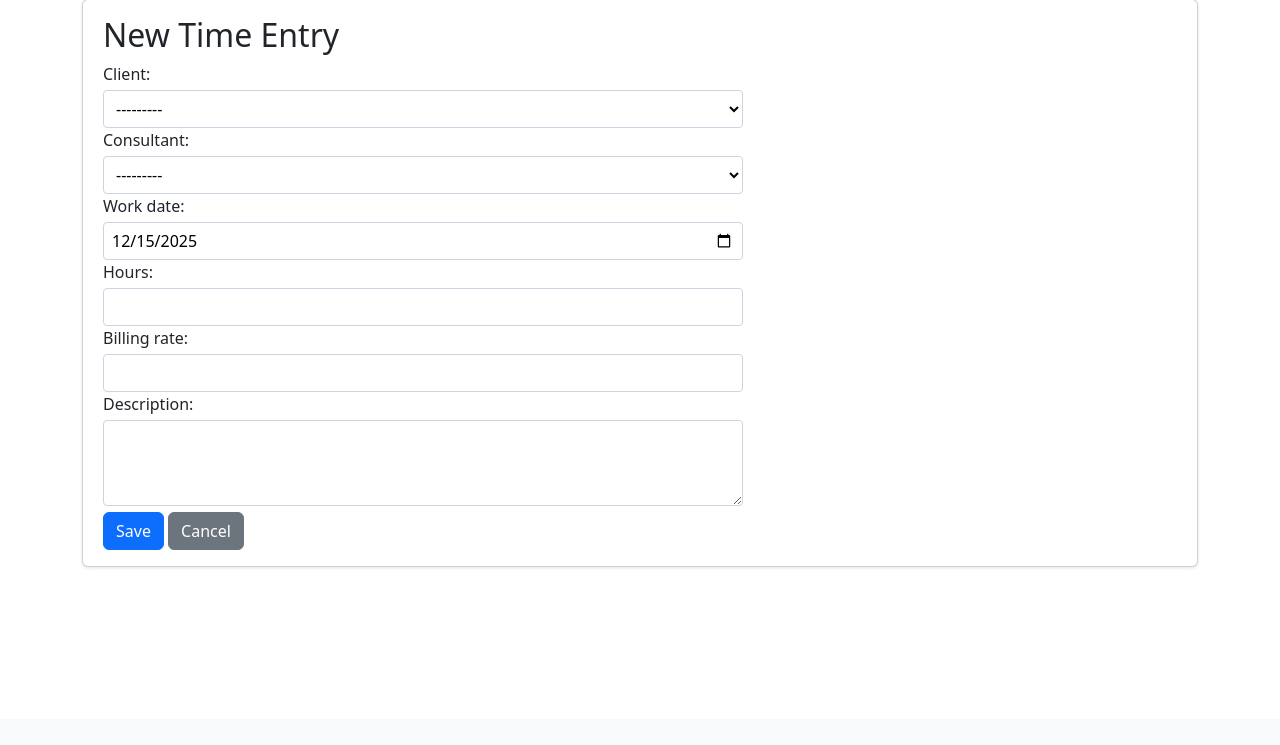
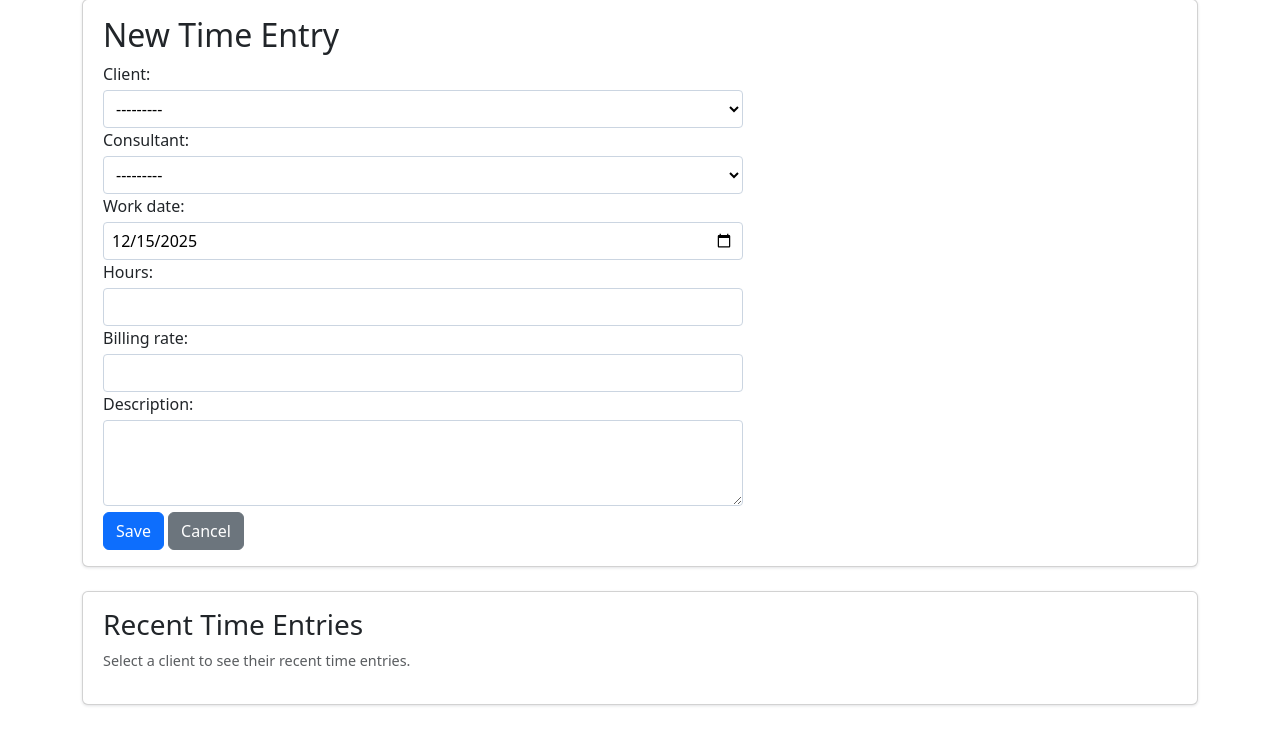
Before and after one commit to ardua-inc/ardua-books, a Django app: page /time-entries/new/ in a window 1280 px wide. Shown: the part 81-826 px from the top of the page. Before the commit the page ends 649 px from the top, so only its background shows below. Run offline with Django 5.2, Linux system fonts and the light colour scheme; the visitor is signed in with stand-in values (Sample User, id 1); data that the repository does not hold is empty; some libraries are stand-ins or nearby versions.

Commit message:
Improve time entry and expense forms with stay-on-page behavior
- Time entry and expense forms now stay on create page after submit
- Pre-fill client (and consultant for time entries) from previous entry
- Show recent entries for selected client below form via HTMX
- Add HTMX endpoints for dynamic client entry loading
- Fix expense list date field bug (wrong variable name)
- Add links to expense detail page from list views

🤖 Generated with [Claude Code](https://claude.com/claude-code)

Co-Authored-By: Claude Opus 4.5 <noreply@anthropic.com>

```diff
--- a/ardua_books/billing/urls.py
+++ b/ardua_books/billing/urls.py
@@ -12,6 +12,7 @@ from .views import (
     TimeEntryListView,
     TimeEntryCreateView,
     TimeEntryUpdateView,
+    timeentry_client_entries,
 
     # expenses
     ExpenseListView,
@@ -19,6 +20,7 @@ from .views import (
     ExpenseDetailView,
     ExpenseUpdateView,
     ExpenseDeleteView,
+    expense_client_entries,
 
     # invoices
     InvoiceListView,
@@ -54,6 +56,7 @@ urlpatterns = [
     path("time-entries/", TimeEntryListView.as_view(), name="timeentry_list"),
     path("time-entries/new/", TimeEntryCreateView.as_view(), name="timeentry_create"),
     path("time-entries/<int:pk>/edit/", TimeEntryUpdateView.as_view(), name="timeentry_edit"),
+    path("time-entries/by-client/<int:client_id>/", timeentry_client_entries, name="timeentry_client_entries"),
 
     # expenses
     path("expenses/", ExpenseListView.as_view(), name="expense_list"),
@@ -61,6 +64,7 @@ urlpatterns = [
     path("expenses/<int:pk>/", ExpenseDetailView.as_view(), name="expense_detail"),
     path("expenses/<int:pk>/edit/", ExpenseUpdateView.as_view(), name="expense_edit"),
     path("expenses/<int:pk>/delete/", ExpenseDeleteView.as_view(), name="expense_delete"),
+    path("expenses/by-client/<int:client_id>/", expense_client_entries, name="expense_client_entries"),
 
     # invoices
     path("invoices/", views.InvoiceListView.as_view(), name="invoice_list"),
--- a/ardua_books/billing/views/__init__.py
+++ b/ardua_books/billing/views/__init__.py
@@ -15,6 +15,7 @@ from billing.views.time_entry_views import (
     TimeEntryListView,
     TimeEntryCreateView,
     TimeEntryUpdateView,
+    timeentry_client_entries,
 )
 
 from billing.views.expense_views import (
@@ -23,6 +24,7 @@ from billing.views.expense_views import (
     ExpenseDetailView,
     ExpenseUpdateView,
     ExpenseDeleteView,
+    expense_client_entries,
 )
 
 from billing.views.invoice_views import (
@@ -63,12 +65,14 @@ __all__ = [
     "TimeEntryListView",
     "TimeEntryCreateView",
     "TimeEntryUpdateView",
+    "timeentry_client_entries",
     # Expense views
     "ExpenseListView",
     "ExpenseCreateView",
     "ExpenseDetailView",
     "ExpenseUpdateView",
     "ExpenseDeleteView",
+    "expense_client_entries",
     # Invoice views
     "InvoiceListView",
     "InvoiceDetailView",
--- a/ardua_books/billing/views/time_entry_views.py
+++ b/ardua_books/billing/views/time_entry_views.py
@@ -1,11 +1,14 @@
 """
 Time entry management views.
 """
+from django.contrib import messages
+from django.contrib.auth.decorators import login_required
 from django.contrib.auth.mixins import LoginRequiredMixin
-from django.urls import reverse_lazy
+from django.shortcuts import get_object_or_404, render
+from django.urls import reverse, reverse_lazy
 from django.views.generic import ListView, CreateView, UpdateView
 
-from billing.models import TimeEntry
+from billing.models import Client, TimeEntry
 from billing.forms import TimeEntryForm
 
 
@@ -23,7 +26,42 @@ class TimeEntryCreateView(LoginRequiredMixin, CreateView):
     model = TimeEntry
     form_class = TimeEntryForm
     template_name = "billing/timeentry_form.html"
-    success_url = reverse_lazy("billing:timeentry_list")
+
+    def get_success_url(self):
+        # Stay on the create page with client/consultant pre-filled
+        url = reverse("billing:timeentry_create")
+        params = []
+        if self.object.client_id:
+            params.append(f"client={self.object.client_id}")
+        if self.object.consultant_id:
+            params.append(f"consultant={self.object.consultant_id}")
+        if params:
+            url += "?" + "&".join(params)
+        return url
+
+    def get_initial(self):
+        initial = super().get_initial()
+        # Pre-fill from query params (after successful submit)
+        client_id = self.request.GET.get("client")
+        consultant_id = self.request.GET.get("consultant")
+        if client_id:
+            initial["client"] = client_id
+        if consultant_id:
+            initial["consultant"] = consultant_id
+        return initial
+
+    def get_context_data(self, **kwargs):
+        context = super().get_context_data(**kwargs)
+        # Get client_id from form or query param
+        client_id = self.request.GET.get("client")
+        if client_id:
+            context["selected_client_id"] = client_id
+            context["recent_entries"] = TimeEntry.objects.filter(
+                client_id=client_id
+            ).select_related("client", "consultant").order_by("-work_date", "-created_at")[:20]
+        else:
+            context["recent_entries"] = []
+        return context
 
     def form_valid(self, form):
         billing_rate = form.cleaned_data.get("billing_rate")
@@ -32,7 +70,23 @@ class TimeEntryCreateView(LoginRequiredMixin, CreateView):
         if (billing_rate is None or billing_rate == 0) and client and client.default_hourly_rate is not None:
             form.instance.billing_rate = client.default_hourly_rate
 
-        return super().form_valid(form)
+        response = super().form_valid(form)
+        messages.success(self.request, "Time entry saved.")
+        return response
+
+
+@login_required
+def timeentry_client_entries(request, client_id):
+    """HTMX endpoint for time entries by client."""
+    client = get_object_or_404(Client, pk=client_id)
+    entries = TimeEntry.objects.filter(client=client).select_related(
+        "client", "consultant"
+    ).order_by("-work_date", "-created_at")[:20]
+
+    return render(request, "billing/partials/timeentry_list.html", {
+        "entries": entries,
+        "client": client,
+    })
 
 
 class TimeEntryUpdateView(LoginRequiredMixin, UpdateView):
--- a/ardua_books/templates/billing/expense_list.html
+++ b/ardua_books/templates/billing/expense_list.html
@@ -24,7 +24,7 @@
         <tbody>
           {% for e in expenses %}
             <tr>
-	      <td>{{ expense.expense_date|date:"m/d/Y" }}</td>
+              <td><a href="{% url 'billing:expense_detail' e.pk %}">{{ e.expense_date|date:"m/d/Y" }}</a></td>
               <td>{% if e.client %}{{ e.client.name }}{% else %}<span class="text-muted">—</span>{% endif %}</td>
               <td>{{ e.category.name }}</td>
               <td>{{ e.amount }}</td>
--- a/ardua_books/templates/billing/timeentry_form.html
+++ b/ardua_books/templates/billing/timeentry_form.html
@@ -16,11 +16,33 @@
       {{ form.non_field_errors }}
 
       <div class="form-grid">
-        {{ form.client.label_tag }} {{ form.client }}
-        {{ form.consultant.label_tag }} {{ form.consultant }}
-        {{ form.work_date.label_tag }} {{ form.work_date }}
-        {{ form.hours.label_tag }} {{ form.hours }}
-        {{ form.billing_rate.label_tag }} {{ form.billing_rate }}
+        <div class="form-group">
+          {{ form.client.label_tag }}
+          <select name="client" id="id_client"
+                  hx-get="{% url 'billing:timeentry_client_entries' 0 %}"
+                  hx-trigger="change"
+                  hx-target="#client-entries"
+                  hx-swap="innerHTML">
+            <option value="">---------</option>
+            {% for choice in form.client.field.queryset %}
+            <option value="{{ choice.pk }}" {% if form.client.value|stringformat:"s" == choice.pk|stringformat:"s" %}selected{% endif %}>
+              {{ choice }}
+            </option>
+            {% endfor %}
+          </select>
+        </div>
+        <div class="form-group">
+          {{ form.consultant.label_tag }} {{ form.consultant }}
+        </div>
+        <div class="form-group">
+          {{ form.work_date.label_tag }} {{ form.work_date }}
+        </div>
+        <div class="form-group">
+          {{ form.hours.label_tag }} {{ form.hours }}
+        </div>
+        <div class="form-group">
+          {{ form.billing_rate.label_tag }} {{ form.billing_rate }}
+        </div>
       </div>
 
       <div class="form-block">
@@ -31,4 +53,41 @@
       <a href="{% url 'billing:timeentry_list' %}" class="btn btn-secondary">Cancel</a>
     </form>
   </div>
+
+  <div class="card mt-3">
+    <h3>Recent Time Entries{% if selected_client_id %} for this Client{% endif %}</h3>
+    <div id="client-entries">
+      {% if recent_entries %}
+        {% include "billing/partials/timeentry_list.html" with entries=recent_entries %}
+      {% else %}
+        <p class="text-muted">Select a client to see their recent time entries.</p>
+      {% endif %}
+    </div>
+  </div>
+
+<script>
+document.addEventListener('DOMContentLoaded', function() {
+    const clientSelect = document.getElementById('id_client');
+    if (clientSelect) {
+        clientSelect.addEventListener('htmx:configRequest', function(event) {
+            // Replace the 0 in the URL with the actual client ID
+            const clientId = this.value;
+            if (clientId) {
+                event.detail.path = event.detail.path.replace('/0/', '/' + clientId + '/');
+            } else {
+                // If no client selected, prevent the request
+                event.preventDefault();
+                document.getElementById('client-entries').innerHTML = '<p class="text-muted">Select a client to see their recent time entries.</p>';
+            }
+        });
+    }
+});
+</script>
+
+<style>
+.mt-3 {
+    margin-top: 1rem;
+}
+</style>
+
 {% endblock %}
```
Also changed, not shown: ardua_books/billing/views/expense_views.py (+50 -4 lines), ardua_books/templates/billing/expense_form.html (+85 -1 lines), ardua_books/templates/billing/partials/expense_list.html (added, +32 -0 lines), ardua_books/templates/billing/partials/timeentry_list.html (added, +32 -0 lines).
